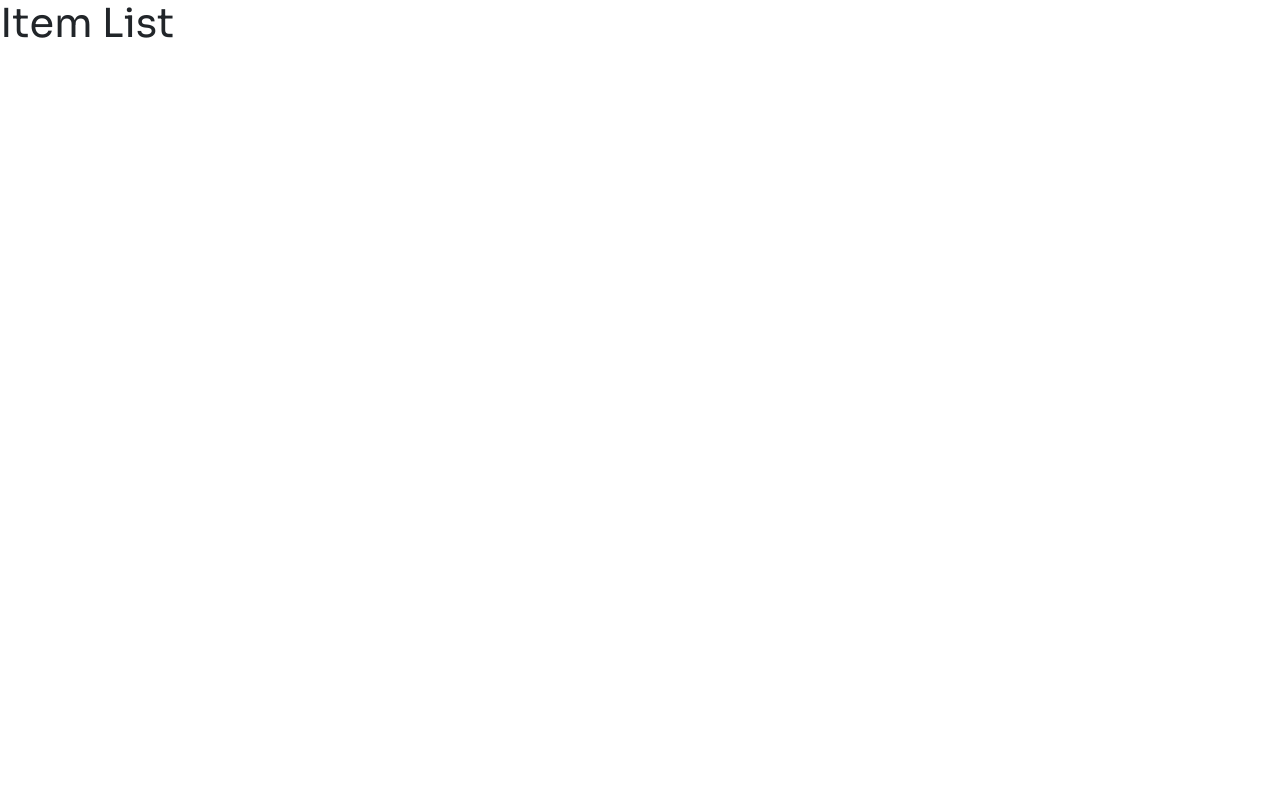
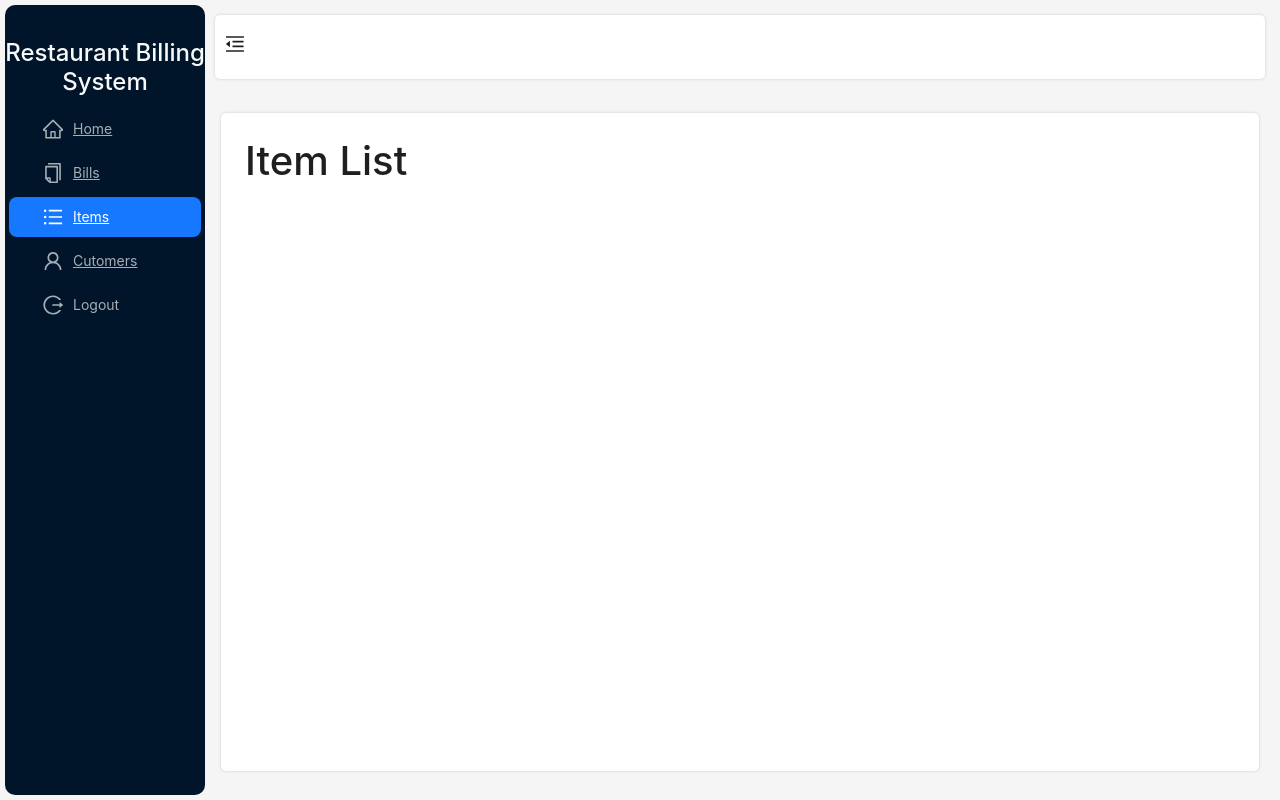
Before and after one commit to febin123/RestaurantBillingSystem, a React (Create React App) app in the folder billingsystem/: page /items in a window 1280 px wide. Built offline with nearby package versions, Linux system fonts and the light colour scheme; a web font is replaced by a local one.

Commit message:
installed concurrently package

```diff
--- a/billingsystem/src/pages/Homepage.js
+++ b/billingsystem/src/pages/Homepage.js
@@ -1,10 +1,13 @@
 import React from 'react'
 import DefaultLayout from '../components/DefaultLayout'
+// import Homepage from './Homepage';
 
 const Homepage = () => {
   return (
     <div>
-      <DefaultLayout/>
+      <DefaultLayout>
+      <h1>Homepage</h1>
+      </DefaultLayout>
     </div>
   )
 }
--- a/billingsystem/src/pages/ItemPage.js
+++ b/billingsystem/src/pages/ItemPage.js
@@ -1,9 +1,12 @@
 import React from 'react'
+import DefaultLayout from '../components/DefaultLayout'
 
 const ItemPage = () => {
   return (
     <div>
+        <DefaultLayout>
       <h1>Item List</h1>
+      </DefaultLayout>
     </div>
   )
 }
```
